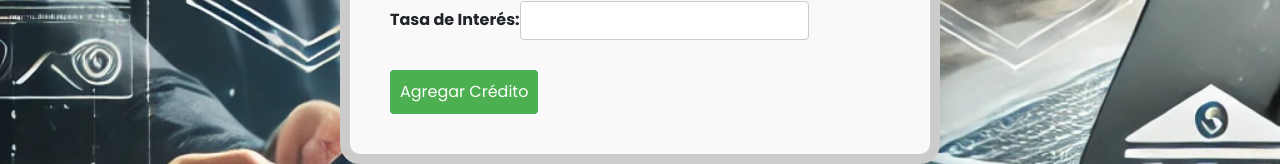
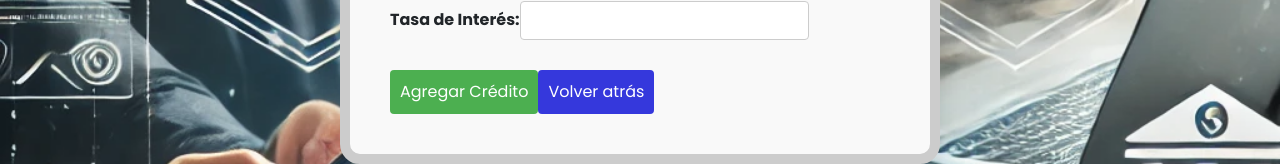
Before and after one commit to NestorErazo/PagaDiario, a React (Create React App) app: page /CreditForm in a window 1280 px wide. Shown: the part 456-620 px from the top of the page. Built offline with nearby package versions, Linux system fonts and the light colour scheme; no server answers; the HTML template or start-up script is replaced by a standard one.

Commit message:
actulizacion registro credito 2

```diff
--- a/src/components/CreditForm.js
+++ b/src/components/CreditForm.js
@@ -1,5 +1,6 @@
 import React, { useEffect, useState } from 'react';
 import axios from 'axios';
+import { useNavigate } from 'react-router-dom';
 import './CreditForm.css';
 
 const CreditForm = () => {
@@ -7,6 +8,7 @@ const CreditForm = () => {
     const [selectedUser, setSelectedUser] = useState(null);
     const [loanAmount, setLoanAmount] = useState('');
     const [interestRate, setInterestRate] = useState('');
+    const navigate = useNavigate(); // Hook para la navegación
 
     useEffect(() => {
         const fetchUsers = async () => {
@@ -45,6 +47,11 @@ const CreditForm = () => {
             alert('Error al añadir el crédito');
         }
     };
+
+    const handleBack = () => {
+      // eslint-disable-next-line no-undef
+      navigate(-1); // Navega a la página anterior
+  };
 
     return (
         <div className="credit-form-container">
@@ -92,8 +99,9 @@ const CreditForm = () => {
                         className="input-field"
                     />
                 </label>
-
+                <br/>
                 <button type="submit" className="submit-button">Agregar Crédito</button>
+                <button type="button" onClick={handleBack} className="back-button">Volver atrás</button>
             </form>
         </div>
     );
```
